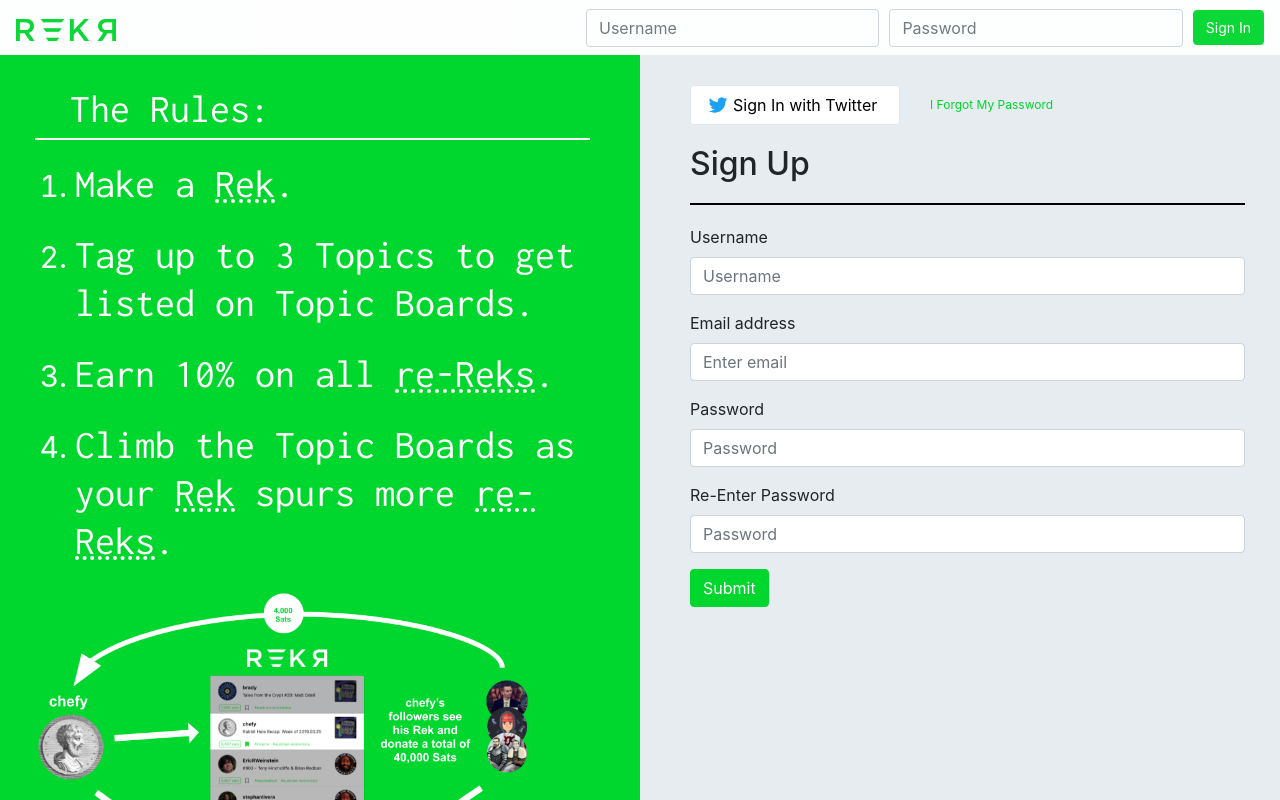
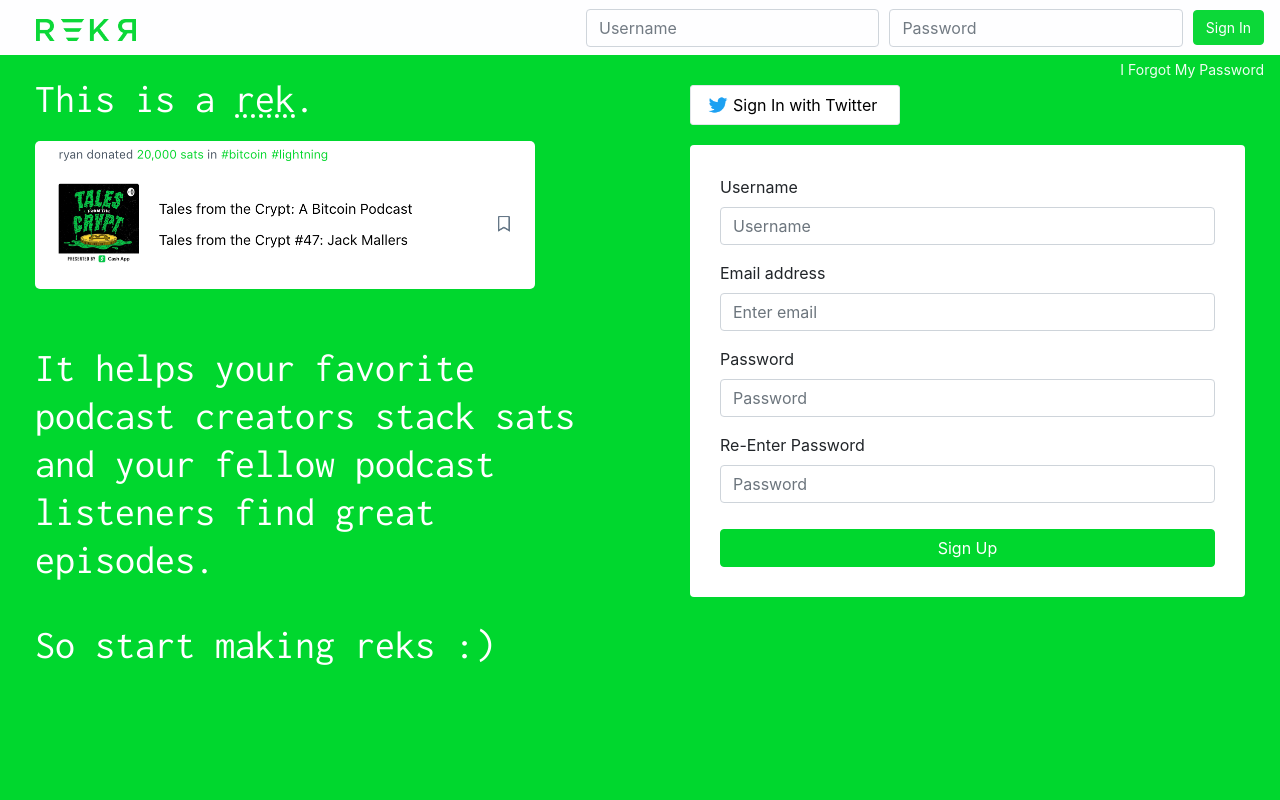
Before and after one commit to ryan-lingle/client, a React (Create React App) app: page /login in a window 1280 px wide. Shown: the top 800 px of the page. Built offline with nearby package versions, Linux system fonts and the light colour scheme; what apollo-link-ws, apollo-upload-client would draw is missing.

Commit message:
new landing page

```diff
--- a/public/index.html
+++ b/public/index.html
@@ -47,7 +47,7 @@
         bottom: 55px !important;
       }
     </style>
-    <title>Rekr - Stack Sats Recomending Podcasts</title>
+    <title>Rekr - Recomend Podcast Episodes</title>
   </head>
   <body>
     <div id="root"></div>
--- a/src/auth/auth_container.js
+++ b/src/auth/auth_container.js
@@ -3,7 +3,7 @@
 import SignUpForm from "./sign_up_form";
 import LogInForm from "./login_form";
 import { TwitterSignIn, Tooltip } from '../components';
-import RekrExplained from '../assets/infographic_1.png';
+import Rek from "../assets/rek.png";
 import Logo from "../assets/logo.png";
 
 class AuthContainer extends React.Component {
@@ -32,31 +32,21 @@
         </Navbar>
         <div className="auth-container row">
           <div id="auth-left" className="col-sm-6">
-            <h1 id="the-rules">The Rules:</h1>
-            <ol>
-              <li>
-                <h1>Make a <Tooltip tooltip={"Rek (n) 1. A public podcast donation. \u000a 2. A recommendation with skin in the game."}><span className="dotted">Rek</span></Tooltip>.</h1>
-              </li>
-              <li>
-                <h1>Tag up to 3 Topics to get listed on Topic Boards.</h1>
-              </li>
-              <li>
-                <h1>Earn 10% on all <Tooltip tooltip="re-Rek (n) 1. A Rek that occurs based on the influence of your initial Rek."><span className="dotted">re-Reks</span></Tooltip>.</h1>
-              </li>
-              <li>
-                <h1>Climb the Topic Boards as your <Tooltip tooltip={"Rek (n) 1. A public donation. 2. A recommendation with skin in the game."}><span className="dotted">Rek</span></Tooltip> spurs more <Tooltip tooltip="re-Rek (n) 1. A Rek that occurs based on the influence of your initial Rek."><span className="dotted">re-Reks</span></Tooltip>.</h1>
-              </li>
-            </ol>
-            <img src={RekrExplained} alt="rekr info graphic" />
+            <h1>This is a <Tooltip placement="right" tooltip="rek (n) 1. A public podcast donation. 2. A recommendation with skin in the game."><span className="dotted">rek</span></Tooltip>.</h1>
+            <img src={Rek} style={{borderRadius: "5px"}} />
+            <h1>It helps your favorite podcast creators stack sats and your fellow podcast listeners find great episodes.</h1>
+            <br></br>
+            <h1>So start making reks :)</h1>
+
           </div>
           <div id="auth-right" className="col-sm-6">
             {warning ? <div id="auth-warning" className="error nice-error" >You must sign up before you can do that action.</div> : null}
             <div id="sign-in-btns">
               <TwitterSignIn />
-              <a href="/password-reset/request" style={{ fontSize: "12px" }}>I Forgot My Password</a>
             </div>
-            <h2>Sign Up</h2>
-            <SignUpForm handleLogIn={this.handleLogIn} />
+            <div className="auth-form-container">
+              <SignUpForm handleLogIn={this.handleLogIn} />
+            </div>
           </div>
         </div>
       </div>
--- a/src/auth/login_form.js
+++ b/src/auth/login_form.js
@@ -40,6 +40,7 @@
               placeholder="Password"
               ref={node => { password = node }}
             />
+            <a href="/password-reset/request" id="forgot-password">I Forgot My Password</a>
             <button className="btn btn-primary">Sign In</button>
           </form>
           <ErrorMessage
--- a/src/auth/sign_up_form.js
+++ b/src/auth/sign_up_form.js
@@ -55,7 +55,7 @@
               </Form.Group>
               <input type="hidden" value={rekId || undefined} ref={node => { rek = node }} />
               <button className="btn btn-primary" type="submit">
-                Submit
+                Sign Up
               </button>
             </Form>
           </div>
--- a/src/components/rss_parser.js
+++ b/src/components/rss_parser.js
@@ -27,7 +27,7 @@
             <div id="podcast-search-results">
               {data.podcasts.map((podcast, i) =>
                 <div className="podcast-search-result" key={i}>
-                  <img src={podcast.image} alt="podcast art" className="rek-podcast-art"/>
+                  <img src={podcast.image} alt="podcast art" className="rek-podcast-art" width={"80px"}/>
                   <div className="psr-title">{podcast.title}</div>
                   <Mutation mutation={CREATE_PODCAST} onCompleted={handlePodcastCreate} >
                     {(createPodcast, {loading, error}) =>
--- a/src/pages/hashtag_feed.js
+++ b/src/pages/hashtag_feed.js
@@ -8,8 +8,6 @@
   const [showTimes, setShowTimes] = useState(false);
 
   function current(time) {
-    console.log(time);
-    console.log(timePeriod)
     return timePeriod === time ? " current-time-period" : "";
   };
 
@@ -71,7 +69,7 @@
           if (error) return <ErrorMessage error={error} />;
 
           const { currentUser } = data;
-
+          console.log(timePeriod)
           return (
             <div className="row">
               <div className="col-md-12 col-lg-3 user-box-col">
--- a/src/style/components/rek.scss
+++ b/src/style/components/rek.scss
@@ -14,11 +14,11 @@
 }
 
 .rek-username {
-  color: $gray;
+  color: $gray-hover;
 }
 
 .rek-username:hover {
-  color: $gray;
+  color: $gray-hover;
 }
 
 .rek-sats {
--- a/src/style/pages/auth.scss
+++ b/src/style/pages/auth.scss
@@ -1,6 +1,16 @@
 .auth-nav {
   display: flex;
   flex-wrap: nowrap;
+  .rekr-brand {
+    margin-left: 20px;
+  }
+}
+
+.auth-container {
+  background: $primary;
+  h2 {
+    color: $primary;
+  }
 }
 
 .login-inline {
@@ -24,10 +34,18 @@
   }
 }
 
+.auth-form-container {
+  background: white;
+  padding: 30px;
+  border-radius: 4px;
+}
+
+
 #sign-up-form {
-  padding-top: 20px;
-  margin-top: 20px;
-  border-top: 2px solid black;
+  button {
+    margin-top: 10px;
+    width: 100%;
+  }
 }
 
 .sign-in-btn {
@@ -58,6 +76,14 @@
   align-items: center;
 }
 
+#forgot-password {
+  position: absolute;
+  color: white;
+  font-size: 14px !important;
+  right: 0px;
+  top: 50px
+}
+
 
 #auth-warning {
   margin: 5px 0px 20px 0px;
@@ -76,7 +102,7 @@
   padding-top: 15px;
   h1 {
     font-weight: 400;
-    padding-top: 15px;
+    padding-top: 5px;
     font-family: 'Inconsolata', monospace;
   }
 
@@ -104,6 +130,10 @@
   cursor: pointer;
 }
 
+#rekr-msg {
+  font-size: 30px;
+}
+
 #the-rules {
   padding-left: 35px;
   padding-bottom: 5px;
```
Also changed, not shown: src/assets/rek.png (added).
